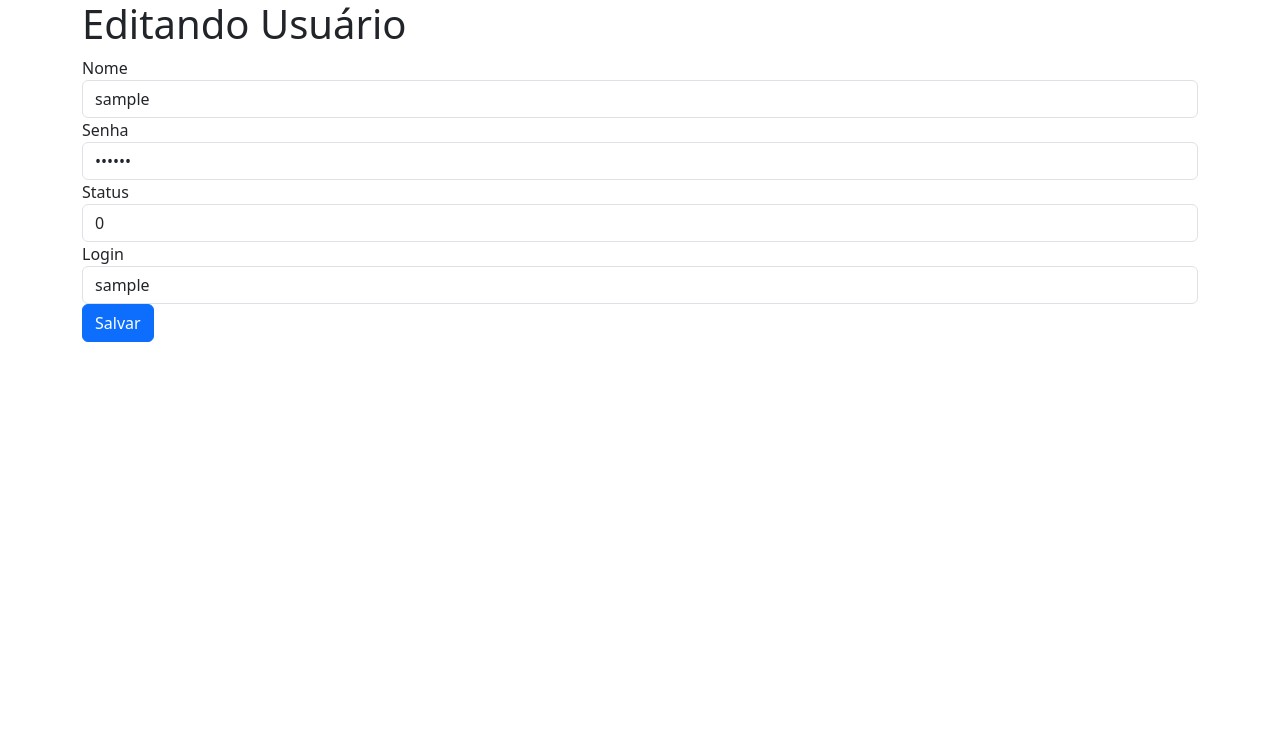
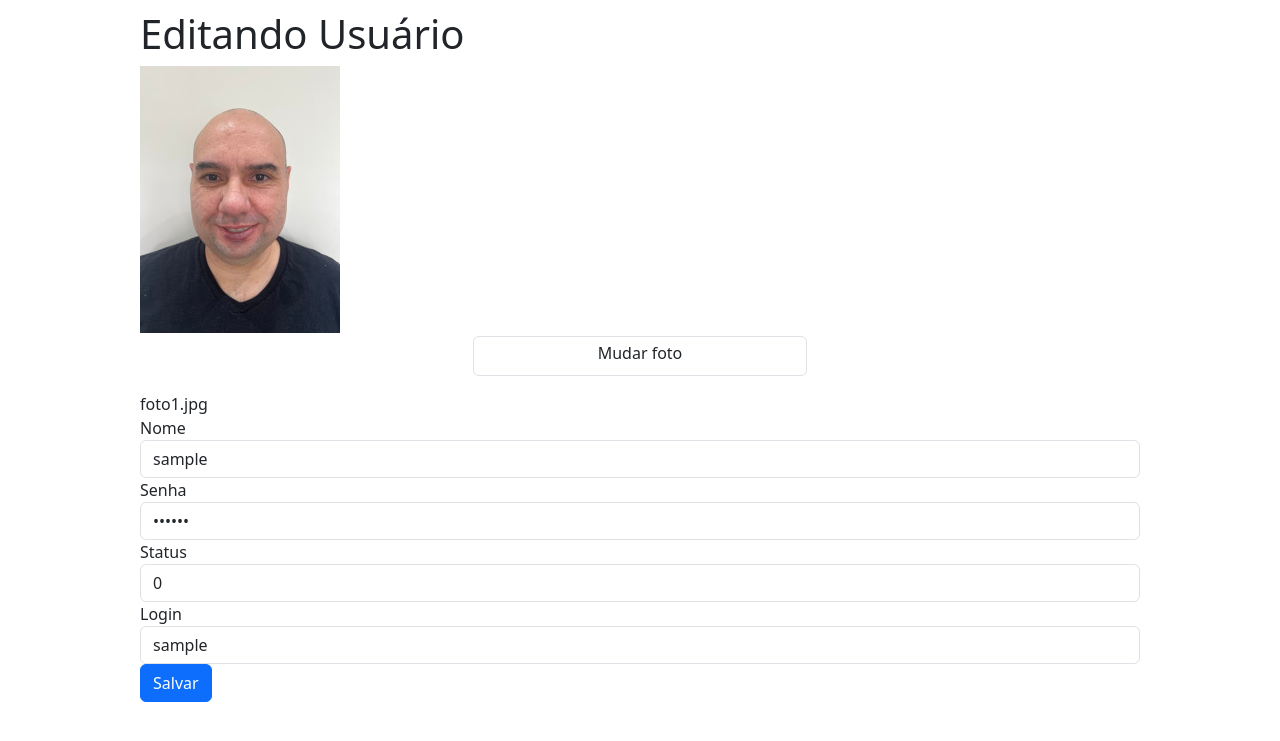
Before and after one commit to Douglaxz/gerenciamentoEquipe, a Flask app: page /editar/1 in a window 1280 px wide. Shown: the top 741 px of the page. Run offline with Flask 2, Linux system fonts and the light colour scheme; the visitor is signed in with stand-in values (Sample User, id 1); data comes from the database, SQL or seed files in the repository; some libraries are stand-ins or nearby versions.

Commit message:
Instalação da foto do usuário

```diff
--- /dev/null
+++ b/helpers.py
@@ -0,0 +1,8 @@
+import os
+from gerenciador import app
+
+def recupera_imagem(id):
+    for nome_arquivo in os.listdir(app.config['UPLOAD_PATH']):
+        if f'foto{id}.jpg' == nome_arquivo:
+            return nome_arquivo
+    return 'semfoto.png'
--- /dev/null
+++ b/static/app.css
@@ -0,0 +1,68 @@
+body {
+    padding-top: 10px;
+}
+
+.btn {
+    margin-bottom: 10px;
+}
+
+.container {
+    border-radius: 4px;
+    margin: auto;
+    width: 80%;
+}
+
+.little-container {
+    width: 40%;
+    margin: auto;
+}
+
+figcaption {
+    text-align: center;
+    margin: 3px auto;
+}
+
+.fileContainer {
+    overflow: hidden;
+    position: relative;
+}
+
+.fileContainer [type=file] {
+    cursor: pointer;
+    display: block;
+    font-size: 999px;
+    filter: alpha(opacity=0);
+    min-height: 100%;
+    min-width: 100%;
+    opacity: 0;
+    position: absolute;
+    right: 0;
+    text-align: right;
+    top: 0;
+}
+
+td {
+    text-align: center;
+}
+
+.formularioJogo {
+    display: flex;
+}
+
+.formularioImagem {
+    margin-right: 16px
+}
+
+.buttons {
+    margin-top: 16px
+}
+
+.inputBox {
+    width: 700px;
+}
+
+.inputsJogo {
+    width: 100%;
+    margin-left: 1em;
+    margin-bottom: 1em;
+}
--- a/templates/editar.html
+++ b/templates/editar.html
@@ -1,6 +1,16 @@
 {% extends "template.html"%}
 {% block conteudo %}
-      <form method="post" action="{{ url_for('atualizar') }}">
+      <form method="post" action="{{ url_for('atualizar') }}" enctype="multipart/form-data">
+        <figure>
+            <img class="img-fluid" src="{{url_for('imagem',nome_arquivo=foto_usuario)}}">
+            <figcaption class="img-thumbnail col-md-4">
+              <label class="fileContainer">
+                Mudar foto
+                <input type="file" name="arquivo" accept=".jpg" class="form-control">
+              </label>
+            </figcaption>
+          </figure>
+          {{foto_usuario}}
         <fieldset>
             <input type="hidden" name="id" id="id" value="{{usuario.cod_usuario}}">
           <div class="form-group">
--- a/templates/template.html
+++ b/templates/template.html
@@ -4,7 +4,8 @@
     <meta charset="utf-8">
     <meta name="viewport" content="width=device-width, initial-scale=1">
     <link href="{{ url_for('static',filename='bootstrap.css') }}" rel="stylesheet">
-    <title>Jogoteca</title>
+    <link href="{{ url_for('static',filename='app.css') }}" rel="stylesheet">
+    <title>Gerenciamento de Equipes</title>
 </head>
 <body>
     <div class="container">
--- a/views.py
+++ b/views.py
@@ -1,8 +1,9 @@
 # importação de dependencias
-from flask import Flask, render_template, request, redirect, session, flash, url_for
-from flask_sqlalchemy import SQLAlchemy
+from flask import Flask, render_template, request, redirect, session, flash, url_for, send_from_directory
+#from flask_sqlalchemy import SQLAlchemy
 from gerenciador import app, db
 from models import usuarios
+from helpers import recupera_imagem
 
 # rota index para mostrar os usuários
 @app.route('/')
@@ -24,7 +25,8 @@ def editar(id):
     if session['usuario_logado'] == None:
         return redirect(url_for('login',proxima=url_for('editar')))
     usuario = usuarios.query.filter_by(cod_usuario=id).first()
-    return render_template('editar.html', titulo='Editando Usuário', usuario=usuario)
+    foto_usuario = recupera_imagem(id)
+    return render_template('editar.html', titulo='Editando Usuário', usuario=usuario, foto_usuario=foto_usuario)
 
 # rota para criar novo usuário no banco de dados
 @app.route('/criar', methods=['POST',])
@@ -50,33 +52,28 @@ def criar():
 # rota para editar novo usuário no banco de dados
 @app.route('/atualizar', methods=['POST',])
 def atualizar():
-
     usuario = usuarios.query.filter_by(cod_usuario=request.form['id']).first()
-
-
     usuario.nome_usuario = request.form['nome']
     usuario.senha_usuario = request.form['senha']
     usuario.status_usuario = request.form['status']
     usuario.login_usuario = request.form['login']
-
     db.session.add(usuario)
     db.session.commit()
+
+    arquivo = request.files['arquivo']
+    uploads_path = app.config['UPLOAD_PATH']
+    arquivo.save(f'{uploads_path}/foto{usuario.cod_usuario}.jpg')
 
     return redirect(url_for('index'))
 
 @app.route('/deletar/<int:id>')
 def deletar(id):
-
     if session['usuario_logado'] == None:
         return redirect(url_for('login'))
-
-
     usuarios.query.filter_by(cod_usuario=id).delete()
     db.session.commit()
     flash('Usuario apagado com sucesso!')
-
     return redirect(url_for('index'))
-
 
 # rota para a tela de login
 @app.route('/login')
@@ -110,3 +107,7 @@ def logout():
     session['usuario_logado'] = None
     flash('logout efetuado com sucesso')
     return redirect(url_for('login'))
+
+@app.route('/uploads/<nome_arquivo>')
+def imagem(nome_arquivo):
+    return send_from_directory('uploads',nome_arquivo)
```
Also changed, not shown: static/app.js (added, +15 -0 lines), templates/novo.html (+10 -1 lines), static/jquery.js (added), uploads/foto1.jpg (added), uploads/foto2.jpg (added), uploads/foto3.jpg (added), uploads/foto4.jpg (added), uploads/semfoto.png (added).
